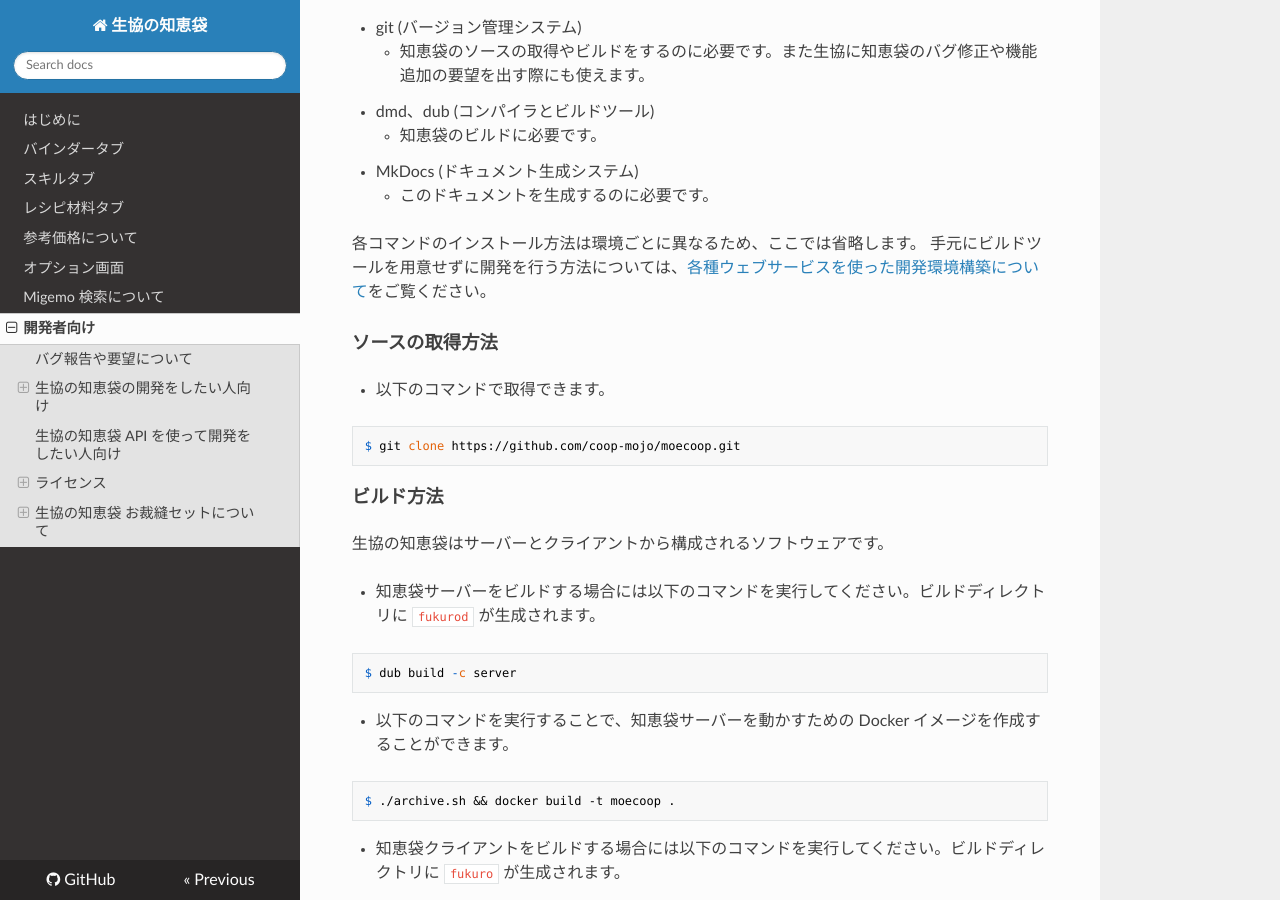
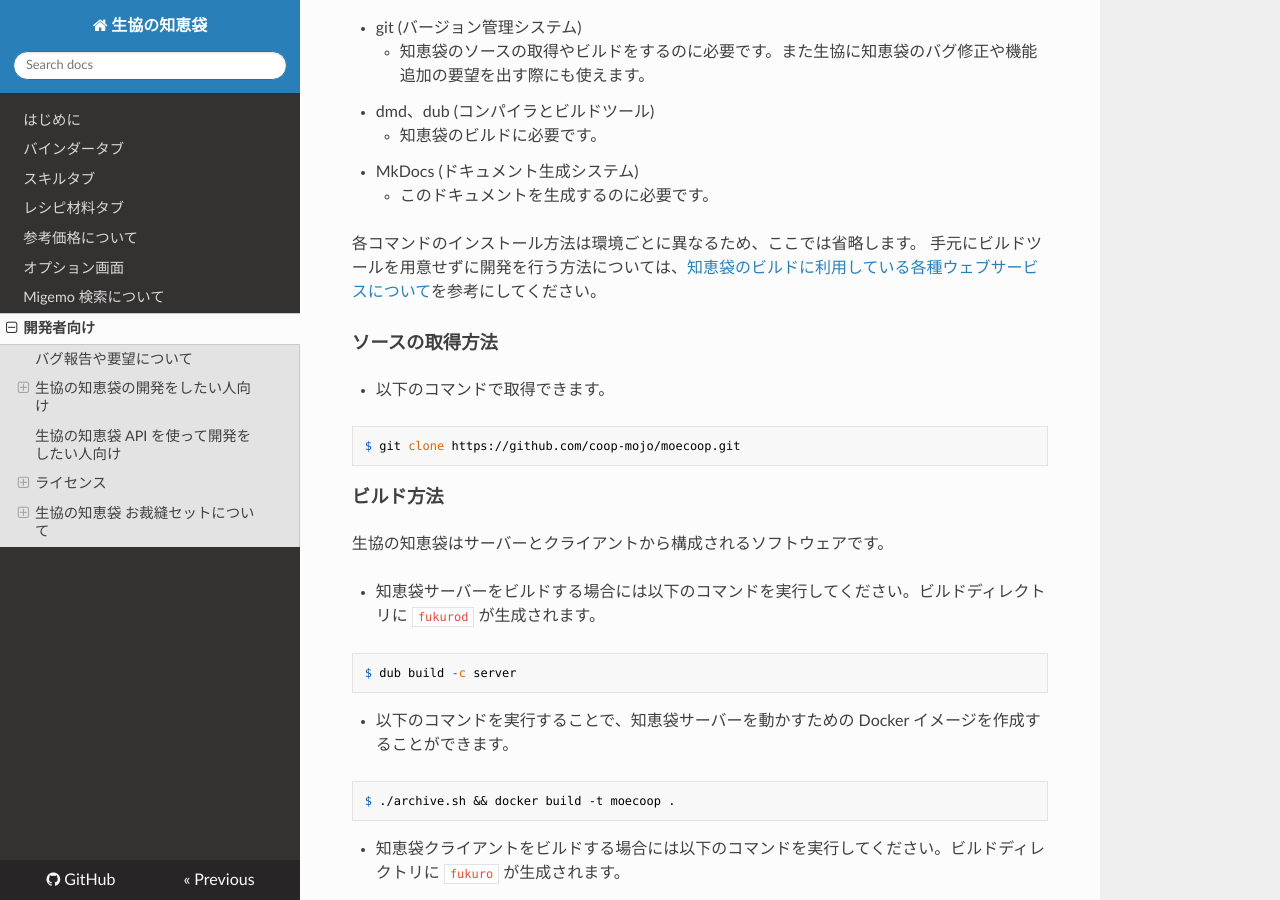
Before and after one commit to coop-mojo/moecoop, an MkDocs documentation site: the page built from docs/devel.md, in a window 1280 px wide and 900 px high, scrolled down 517 px. Built offline with MkDocs 1.6.1, drawn with Linux system fonts in a browser that asks for light colours; nearby versions of some CDN libraries; old or Windows-style settings are respelled for this version of MkDocs.

Commit message:
[doc] 開発者向けページのリンク名を修正

```diff
--- a/docs/devel.md
+++ b/docs/devel.md
@@ -18,7 +18,7 @@
     - このドキュメントを生成するのに必要です。
 
 各コマンドのインストール方法は環境ごとに異なるため、ここでは省略します。
-手元にビルドツールを用意せずに開発を行う方法については、[各種ウェブサービスを使った開発環境構築について](#_8)をご覧ください。
+手元にビルドツールを用意せずに開発を行う方法については、[知恵袋のビルドに利用している各種ウェブサービスについて](#_8)を参考にしてください。
 
 #### ソースの取得方法
 - 以下のコマンドで取得できます。
```
